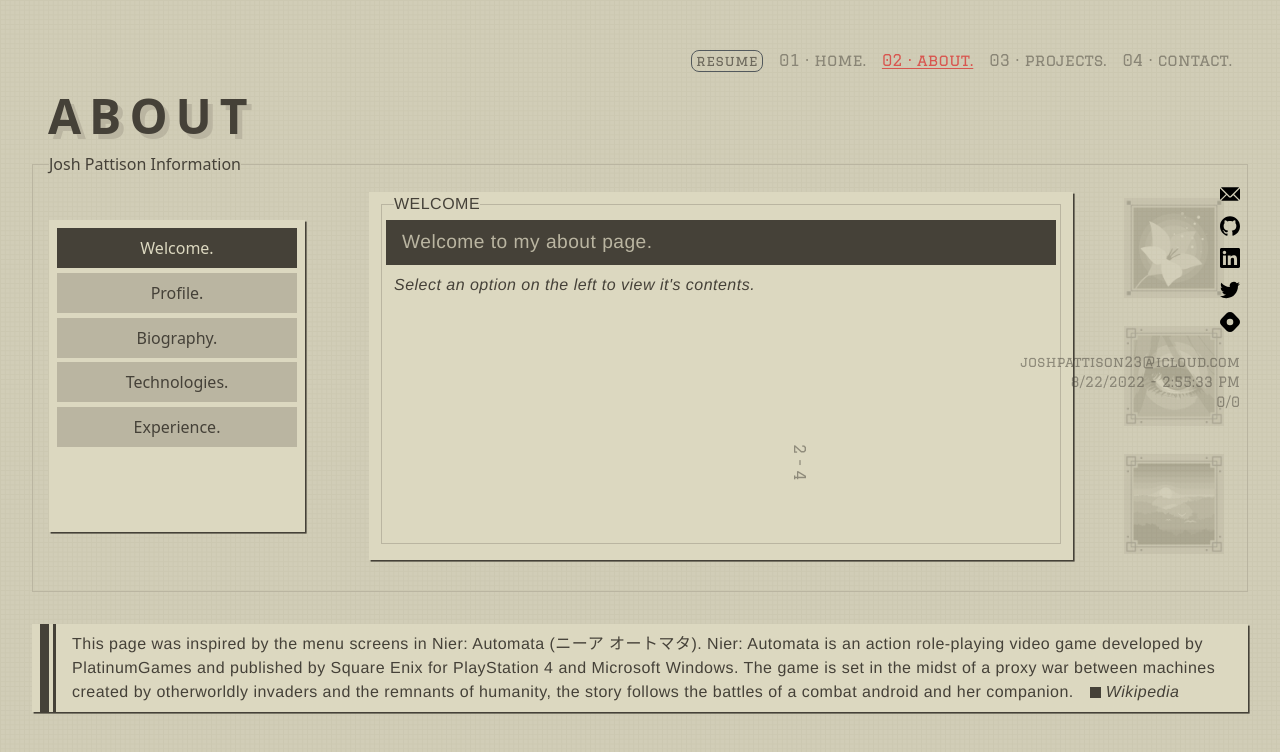
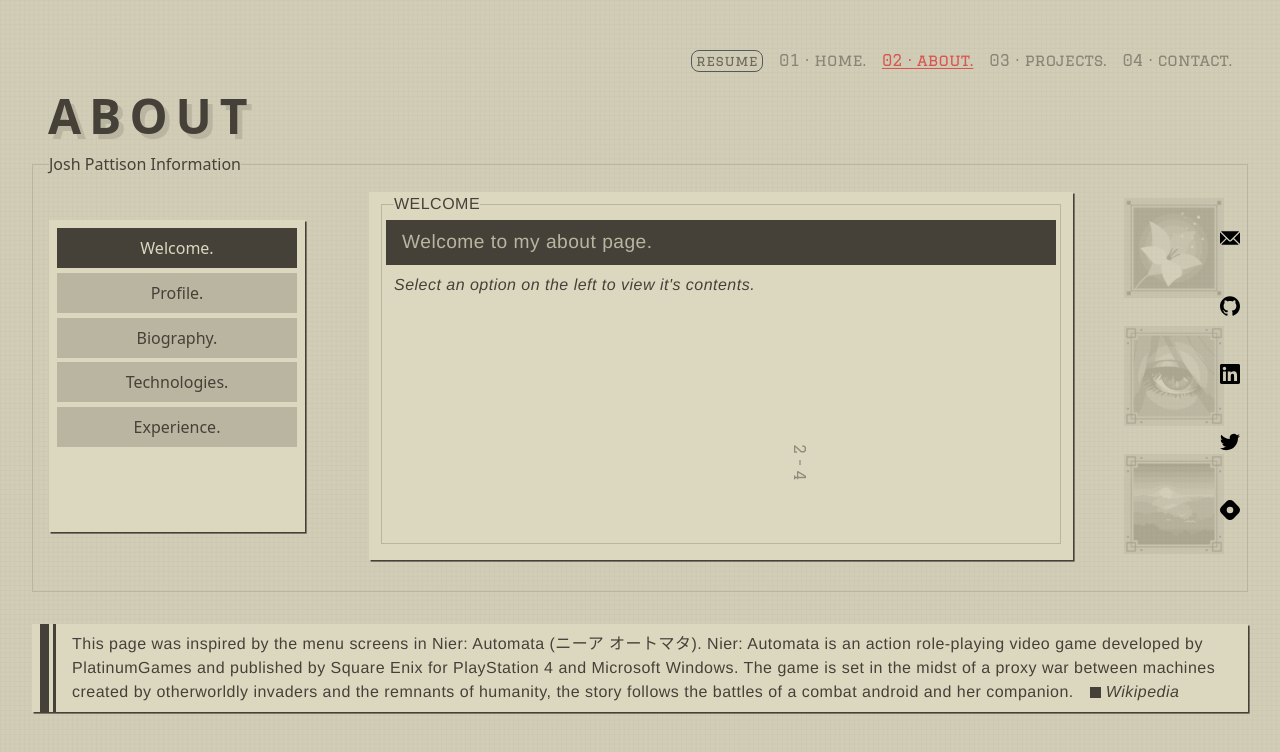
Before and after one commit to pattisoj/portfolio, a Next.js app: page /about in a window 1280 px wide. Shown: the top 752 px of the page. Built offline with nearby package versions, Linux system fonts and the light colour scheme.

Commit message:
Fixed logo bar responsiveness

```diff
--- a/components/LogoBar.js
+++ b/components/LogoBar.js
@@ -4,9 +4,12 @@ import LinkedIn from "../images/logo/linkedin.svg";
 import Twitter from "../images/logo/twitter.svg";
 import Hashnode from "../images/logo/hashnode.svg";
 
-export default function LogoBar() {
+export default function LogoBar({ id }) {
   return (
-    <div className="absolute self-end z-40 p-2 mr-4 sm:mr-8 mt-[21rem] md:mt-44 border-red-600 transition ease-in-out duration-500 delay-300 hover:border-r-2">
+    <div
+      className="absolute self-end z-40 p-2 mr-4 sm:mr-8 mt-[21rem] md:mt-44 border-red-600 transition ease-in-out duration-500 delay-300 hover:border-r-2"
+      id={id}
+    >
       <div className="transition duration-300 hover:scale-150 hover:-translate-x-1.5 hover:fill-[#f8edeb]">
         <a
           href="mailto:joshpattison23@icloud.com"
--- a/pages/about.js
+++ b/pages/about.js
@@ -5,7 +5,6 @@ import Flower from "../images/about/icons/nier-automata-1.jpeg";
 import Eye from "../images/about/icons/nier-automata-2.jpeg";
 import Horizon from "../images/about/icons/nier-automata-3.png";
 import { useState } from "react";
-import CursorTracker from "../components/CursorTracker";
 import LogoBar from "../components/LogoBar";
 import NavBar from "../components/NavBar";
 import PageNumber from "../components/PageNumber";
@@ -25,8 +24,7 @@ export default function About() {
       </Head>
       <div className="about-page-container">
         <NavBar activePage={"about"} />
-        <CursorTracker />
-        <LogoBar />
+        <LogoBar id={"about-logo-bar"} />
         <PageNumber pageNumber={2} />
         <h1 className="about-title">ABOUT</h1>
         <fieldset className="about-info">
--- a/styles/about.css
+++ b/styles/about.css
@@ -313,6 +313,18 @@ dd {
     display: list-item;
 }
 
+#about-logo-bar{
+    margin-top: 27.5vh;
+}
+
+#about-logo-bar > div{
+    margin-bottom: 3rem;
+}
+
+#about-logo-bar > div:nth-child(5){
+    margin-bottom: 0;
+}
+
 @media screen and (max-width: 600px) {
     .about-title{
         font-size: 2rem;
@@ -397,4 +409,8 @@ dd {
     .about-icons{
         justify-content: center;
     }
+
+    #about-logo-bar{
+        display: none;
+    }
   }
```
